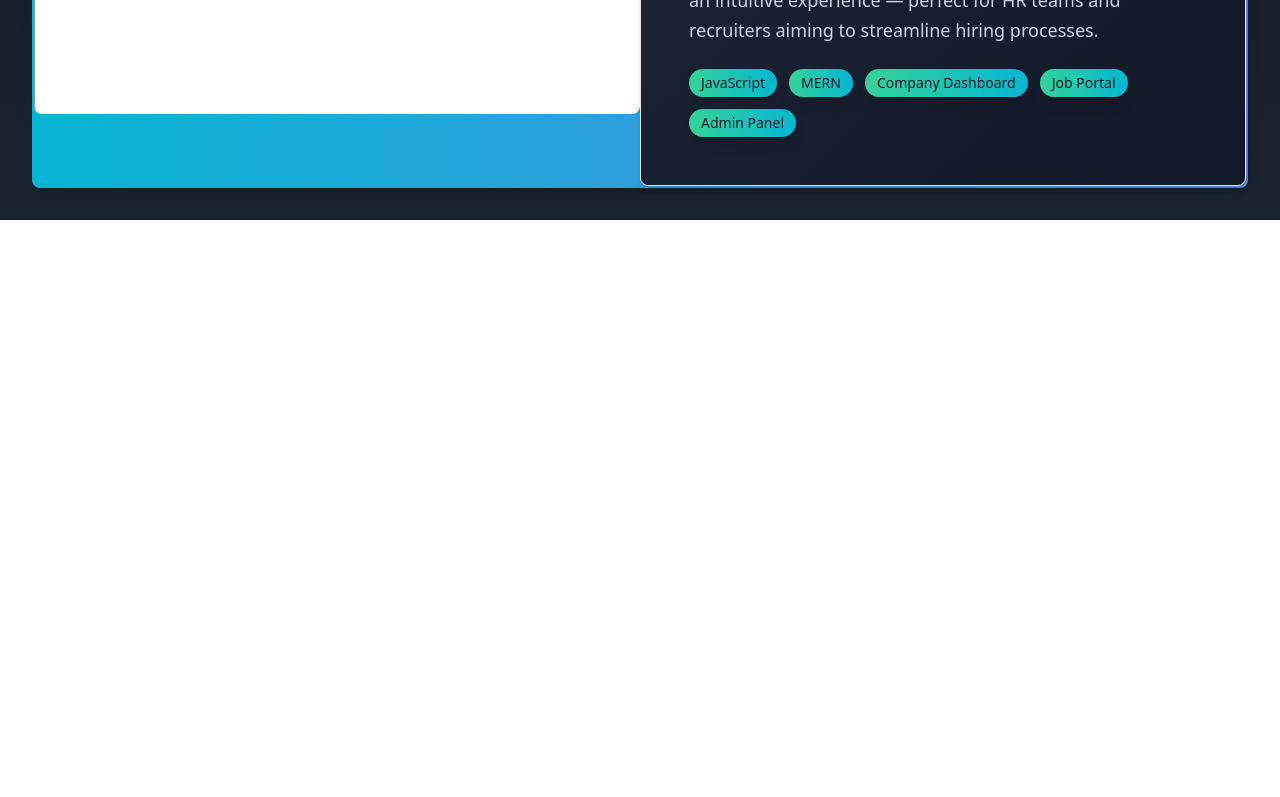
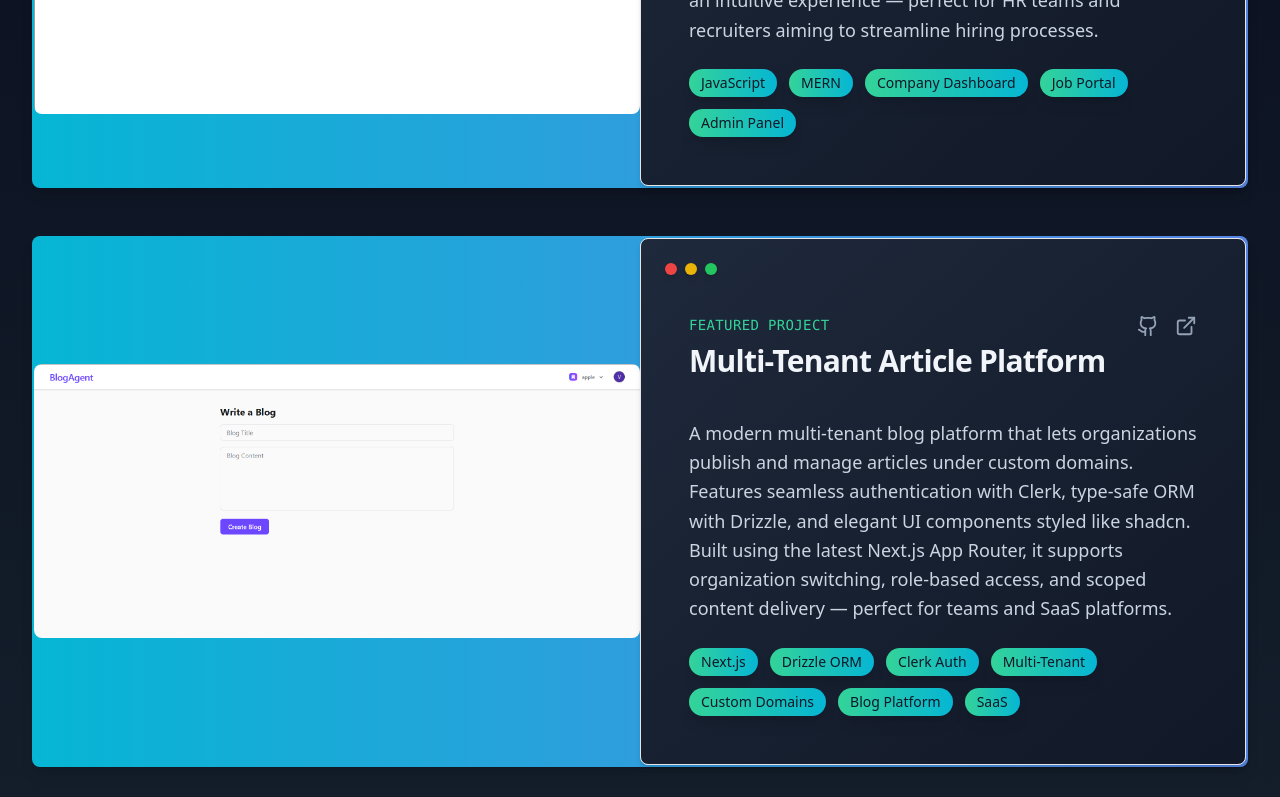
Before and after one commit to VarunWeb6/portfolio-vs, a React (Vite) app: page /projects in a window 1280 px wide. Shown: the part 2000-2797 px from the top of the page. Before the commit the page ends 2220 px from the top, so only its background shows below. Built offline with nearby package versions, Linux system fonts and the light colour scheme.

Commit message:
updated projects

```diff
--- a/src/components/Projects.jsx
+++ b/src/components/Projects.jsx
@@ -4,6 +4,8 @@ import SaasAI from "../assets/images/saasAI.png";
 import project3D_logo from "../assets/images/3D_logo.png";
 import Blog from "../assets/images/blog.png";
 import Jobportal from "../assets/images/job_portal.png";
+import Multinenat from "../assets/images/Multinenat.png";
+import Portfolio from "../assets/images/Portfolio.png";
 import { Card, CardContent, CardHeader, CardTitle } from "@/components/ui/card";
 
 const MacOsButtons = () => (
@@ -63,8 +65,31 @@ const ProjectShowcase = () => {
       },
       image: Jobportal,
       featured: true,
+    },
+    {
+      title: "Multi-Tenant Article Platform",
+      description:
+        "A modern multi-tenant blog platform that lets organizations publish and manage articles under custom domains. Features seamless authentication with Clerk, type-safe ORM with Drizzle, and elegant UI components styled like shadcn. Built using the latest Next.js App Router, it supports organization switching, role-based access, and scoped content delivery — perfect for teams and SaaS platforms.",
+      tags: ["Next.js", "Drizzle ORM", "Clerk Auth", "Multi-Tenant", "Custom Domains", "Blog Platform", "SaaS"],
+      links: {
+        github: "https://github.com/VarunWeb6/multi-tenant-blog.git", // replace with your repo
+        demo: "https://multi-tenant-blog-qyr8.vercel.app/", // replace with live demo if hosted
+      },
+      image: Multinenat, // replace with your imported image or banner
+      featured: true
+    },
+    {
+      title: "Personal Developer Portfolio",
+      description:
+        "A sleek and interactive React-based portfolio designed to showcase projects, skills, and contact details with 3D components, animated transitions, and a modern UI. Built with EmailJS for real-time contact form handling and React Icons for visual flair. Ideal for freelancers and developers looking to impress potential clients or recruiters with a clean, responsive presence.",
+      tags: ["React.js", "3D Components", "EmailJS", "React Icons", "Portfolio", "Animations"],
+      links: {
+        github: "https://github.com/VarunWeb6/portfolio-vs.git", // replace with your repo
+        demo: "https://portfolio-vs-seven.vercel.app/", // replace with your live site
+      },
+      image: Portfolio, // replace with your imported image
+      featured: true
     }
-
 
 
   ];
@@ -82,13 +107,14 @@ const ProjectShowcase = () => {
             className="flex flex-col md:flex-row items-center group rounded-lg p-[2px] bg-gradient-to-r from-cyan-500 via-purple-500 to-emerald-500 bg-[length:400%_400%] animate-gradient-xy hover:bg-[length:100%_100%] transition-all duration-700 shadow-lg"
           >
             {/* Image Section */}
-            <div className="md:w-1/2 overflow-hidden rounded-lg">
+            <div className="md:w-1/2 overflow-hidden rounded-lg max-h-[400px]">
               <img
                 src={project.image}
                 alt={project.title}
-                className="w-full h-full object-cover group-hover:scale-110 transition-transform duration-500"
+                className="w-full h-full object-contain group-hover:scale-105 transition-transform duration-500"
               />
             </div>
+
 
             {/* Text Section */}
             <Card className="md:w-1/2 bg-gradient-to-br from-slate-800 to-gray-900 rounded-lg overflow-hidden shadow-md transition-transform duration-500 group-hover:scale-105 group-hover:shadow-2xl p-6">
```
Also changed, not shown: src/assets/images/multinenat.png (added), src/assets/images/portfolio.png (added).
